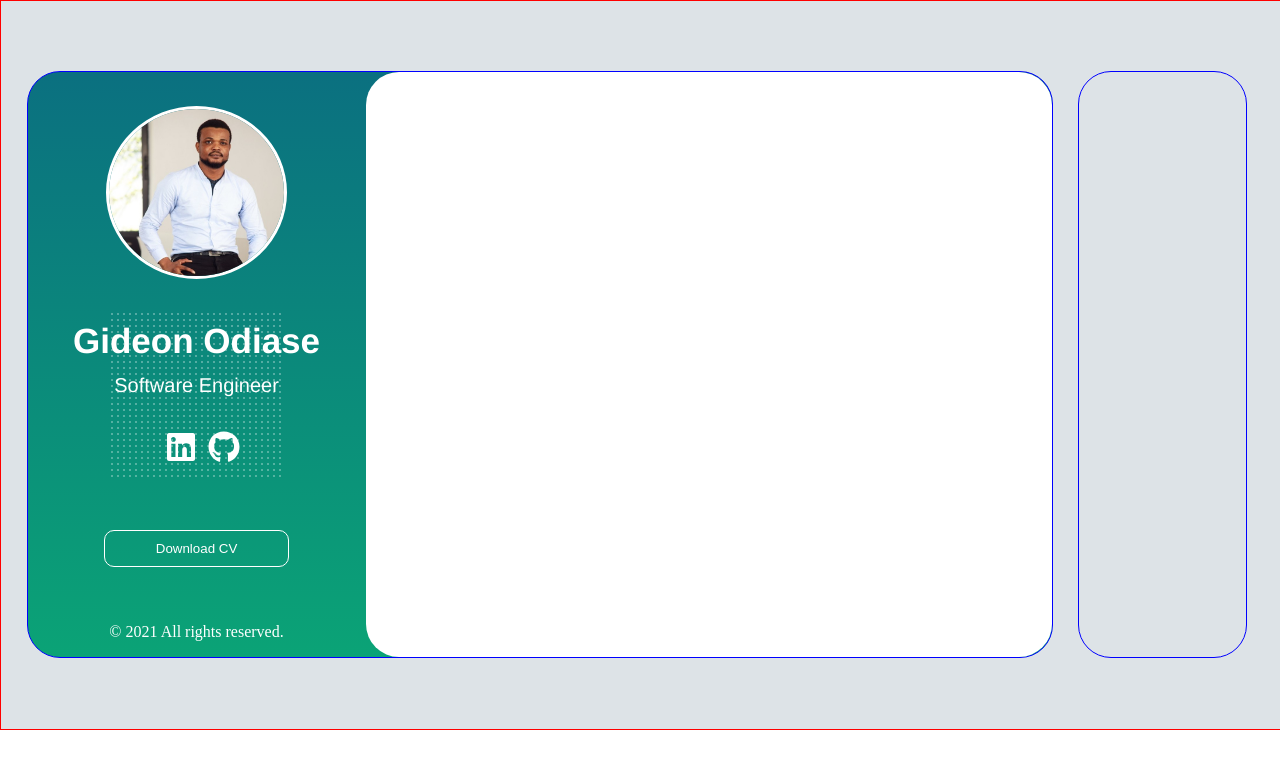
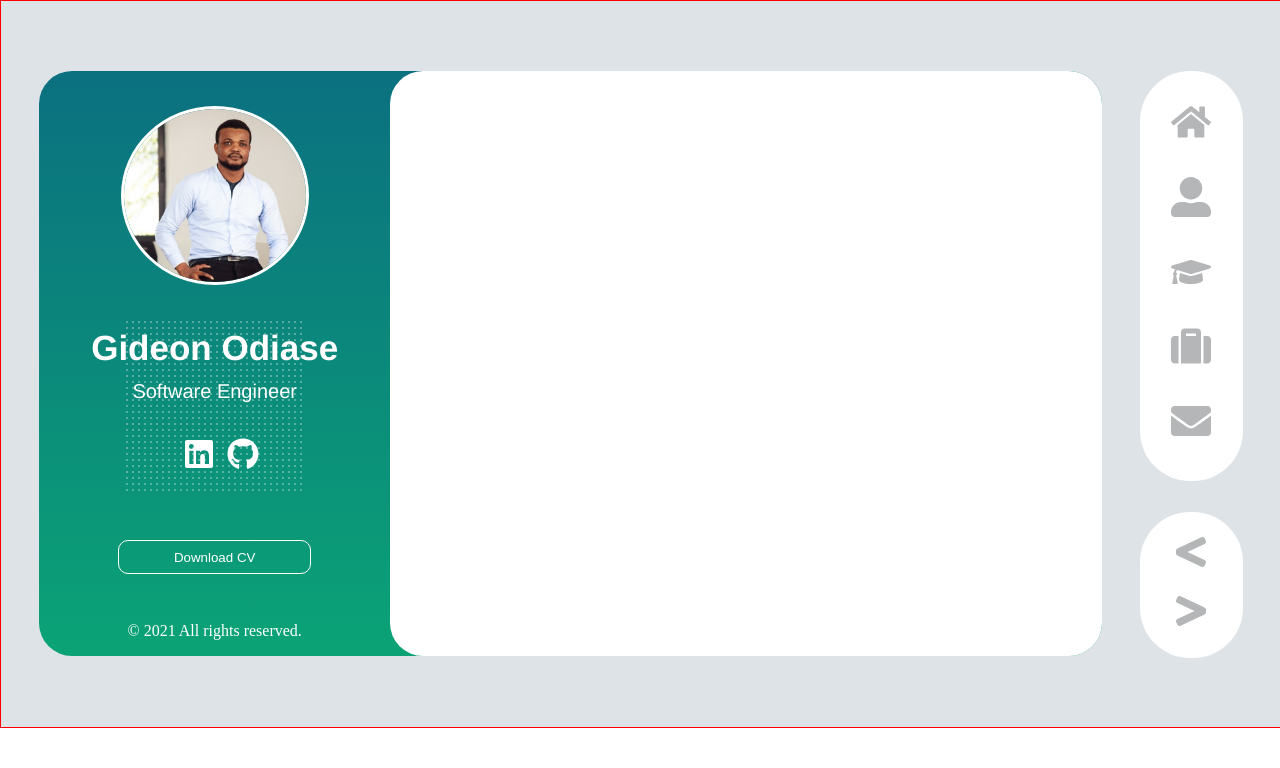
Before and after one commit to gidox1/portfolio, a React (Create React App) app: page / in a window 1280 px wide. Shown: the top 768 px of the page. Built offline with nearby package versions, Linux system fonts and the light colour scheme.

Commit message:
Added navigation and direction components

```diff
--- a/package.json
+++ b/package.json
@@ -12,6 +12,7 @@
     "@testing-library/user-event": "^12.1.10",
     "react": "^17.0.2",
     "react-dom": "^17.0.2",
+    "react-icons": "^4.2.0",
     "react-router-dom": "^5.2.0",
     "react-scripts": "4.0.3",
     "web-vitals": "^1.0.1"
--- /dev/null
+++ b/src/Components/Directions/index.jsx
@@ -0,0 +1,30 @@
+import React from 'react'
+import styles from '../Nav/nav.module.css'
+import { FaLessThan, FaGreaterThan } from "react-icons/fa";
+
+const Directions = () => {
+  return (
+    <>
+      <div
+        className={styles.directions}
+      >
+        <div
+          className={styles.each}
+        >
+          <FaLessThan
+            className={`${styles.gIconSocial} ${styles.lsSign}`}
+            />
+        </div>
+        <div
+          className={styles.each}
+        >
+          <FaGreaterThan
+            className={`${styles.gIconSocial} ${styles.gtSign}`}
+          />
+        </div>
+      </div>
+    </>
+  )
+}
+
+export default Directions;
--- a/src/Components/Listing/index.jsx
+++ b/src/Components/Listing/index.jsx
@@ -1,4 +1,4 @@
-import React, { Fragment } from 'react'
+import React from 'react'
 import styles from './listing.module.css'
 import {faLinkedin, faGithub} from "@fortawesome/free-brands-svg-icons";
 import { FontAwesomeIcon } from '@fortawesome/react-fontawesome'
--- a/src/Components/Nav/index.js
+++ b/src/Components/Nav/index.js
@@ -1,5 +1,7 @@
 import React, { Fragment } from 'react'
 import styles from './nav.module.css'
+import { FaHome, FaUserAlt, FaGraduationCap, FaSuitcase, FaEnvelope } from "react-icons/fa";
+import Directions from '../Directions'
 
 const Navigation = () => {
   return (
@@ -7,6 +9,46 @@ const Navigation = () => {
       <div
         className={styles.container}
       >
+        <div
+          className={styles.firstRow}
+        >
+          <div
+            className={styles.each}
+          >
+            <FaHome
+              className={styles.iconSocial}
+            />
+          </div>
+          <div
+            className={styles.each}
+          >
+            <FaUserAlt
+              className={styles.iconSocial}
+            />
+          </div>
+          <div
+            className={styles.each}
+          >
+            <FaGraduationCap
+              className={styles.iconSocial}
+            />
+          </div>
+          <div
+            className={styles.each}
+          >
+            <FaSuitcase
+              className={styles.iconSocial}
+            />
+          </div>
+          <div
+            className={styles.each}
+          >
+            <FaEnvelope
+              className={styles.iconSocial}
+            />
+          </div>
+        </div>
+        <Directions/>
       </div>
     </Fragment>
   )
--- a/src/Components/Nav/nav.module.css
+++ b/src/Components/Nav/nav.module.css
@@ -1,5 +1,43 @@
 .container {
   width: 100%;
   height: 100%;
-  border: 1px solid red;
+  border-radius: 33px;
+  text-align: center;
+  margin: auto;
 }
+.firstRow {
+  height: 70%;
+  border-radius: 50px;
+  background: white;
+  margin: auto;
+  display: flex;
+  flex-flow: column;
+  text-align: center;
+}
+.iconSocial, .gIconSocial {
+  color: #B5B6B7;
+  height: 40px;
+  width: 40px;
+  cursor: pointer;
+}
+.iconSocial:hover, .gIconSocial:hover {
+  color: #11A478;
+}
+.each {
+  margin-top: 30%;
+}
+.directions {
+  height: 25%;
+  margin-top: 25%;
+  border-radius: 50px;
+  background: white;
+}
+.gIconSocial {
+  margin-top: 5%;
+}
+.gtSign {
+  margin-top: -15%;
+}
+.lsSign {
+  margin-top: 20%;
+}
--- a/src/Pages/index.jsx
+++ b/src/Pages/index.jsx
@@ -41,6 +41,7 @@ const IndexPage = () => {
           <div
             className={styles.navContainer}
           >
+           <Navigation/>
           </div>
         </div>
       </div>
--- a/src/Pages/index.module.css
+++ b/src/Pages/index.module.css
@@ -16,15 +16,14 @@ html,body {
 }
 .main, .navContainer {
   height: 585px;
-  width: 80%;
-  border: 1px solid blue;
+  width: 83%;
   margin: 5.5% 0;
-  margin-left: 2%;
+  margin-left: 3%;
   border-radius: 33px;
   background: linear-gradient(#0b7080, #0ba376);;
 }
 .navContainer {
-  width: 13%;
+  width: 8%;
   background: #DDE3E7;
 }
 .contents {
```
Also changed, not shown: src/Components/Listing/listing.module.css (line endings or trailing spaces), 1 other file (tests, documents, lock files or other folders).
